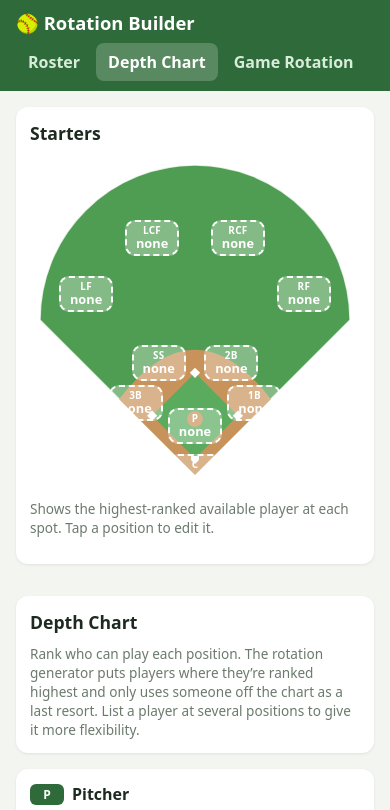
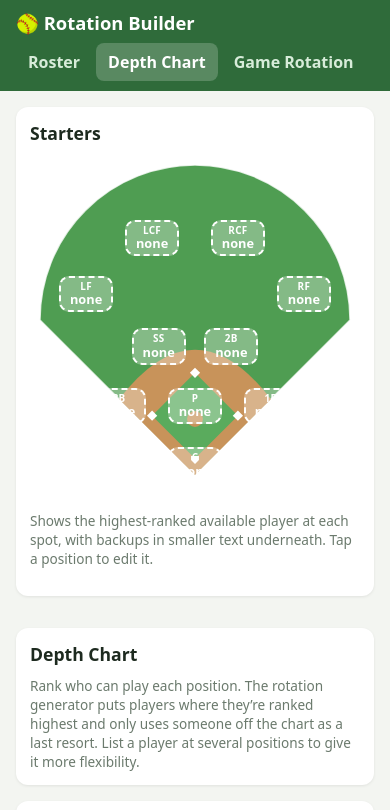
Before and after one commit to lmccay4/softball-rotation, a plain HTML site: page index.html in a window 390 px wide. Both pictures are taken after a click on the button "Depth Chart". Shown: the top 810 px of the page. Drawn offline with Linux system fonts and the light colour scheme.

Commit message:
Roster select-all, depth chart backups, print button in rotation card
- Roster: one "Available" select-all checkbox replaces the "Here" label on every row
- Depth chart: starter chips list backups in smaller text (up to two, then +N)
- Game tab: Print button moves into the Rotation card it prints

Co-Authored-By: Claude Opus 5.5 <noreply@anthropic.com>

```diff
--- a/index.html
+++ b/index.html
@@ -58,6 +58,7 @@
   .player-row .num { width: 56px; text-align: center; }
   .player-row .name { min-width: 0; width: 100%; }
   .pos-summary { font-size: .8rem; color: var(--muted); overflow: hidden; text-overflow: ellipsis; white-space: nowrap; }
+  .roster-head { padding: 6px 0; border-bottom: 1px solid var(--line); font-size: .88rem; }
   .toggle { font-size: .82rem; display: flex; align-items: center; gap: 4px; white-space: nowrap; cursor: pointer; }
   @media (max-width: 640px) {
     .player-row { grid-template-columns: auto 48px minmax(0, 1fr) auto;
@@ -75,6 +76,8 @@
   .chip small { font-size: .62rem; font-weight: 800; color: var(--green); letter-spacing: .03em; }
   .chip b { white-space: nowrap; overflow: hidden; text-overflow: ellipsis; max-width: 100%; }
   .chip i { font-style: normal; font-size: .62rem; color: var(--muted); white-space: nowrap; }
+  .depth-field { margin-bottom: 26px; }
+  .chip i.backup { overflow: hidden; text-overflow: ellipsis; max-width: 100%; line-height: 1.2; }
   .chip.empty { background: rgba(255,255,255,.3); border: 2px dashed #fff; color: #fff; box-shadow: none; }
   .chip.empty small { color: #fff; }
   .chip.off { background: var(--off); border-color: var(--off); }
@@ -676,7 +679,7 @@ function renderRoster() {
   const active = activePlayers();
   const rows = state.players.map(p => `
     <li class="player-row ${p.active ? '' : 'inactive'}">
-      <label class="toggle c-here" title="Available for this game"><input type="checkbox" data-act="active" data-id="${p.id}" ${p.active ? 'checked' : ''}> Here</label>
+      <label class="toggle c-here" title="Available for this game"><input type="checkbox" data-act="active" data-id="${p.id}" ${p.active ? 'checked' : ''} aria-label="${esc(p.name)} is available"></label>
       <input class="num" data-act="num" data-id="${p.id}" value="${esc(p.num)}" placeholder="#" maxlength="3" aria-label="Jersey number">
       <input class="name" data-act="name" data-id="${p.id}" value="${esc(p.name)}" aria-label="Name">
       <span class="pos-summary" title="From the depth chart">${positionsFor(p.id)}</span>
@@ -696,7 +699,9 @@ function renderRoster() {
         <input id="add-name" placeholder="Player name (or paste several, comma-separated)" style="flex:1; min-width:220px" autocomplete="off">
         <button class="btn primary" type="submit">Add</button>
       </form>
-      <p class="muted small">${state.players.length} on roster · <b>${active.length}</b> here tonight. Uncheck “Here” for anyone missing this game.</p>
+      <p class="muted small">${state.players.length} on roster · <b>${active.length}</b> available tonight. Uncheck anyone missing this game.</p>
+      ${state.players.length ? `<label class="toggle roster-head" title="Select or deselect everyone"><input type="checkbox" data-act="all-active"
+        ${active.length === state.players.length ? 'checked' : ''}> <b>Available</b></label>` : ''}
       <ul class="player-list">${rows || '<li class="muted" style="padding:10px 0">No players yet. Add some above, or load the sample team to try it out.</li>'}</ul>
     </div>
     <div class="card row">
@@ -705,14 +710,24 @@ function renderRoster() {
       <label class="btn">Import backup<input type="file" accept="application/json" data-act="import" hidden></label>
       <button class="btn danger" data-act="reset">Delete everything</button>
     </div>`;
+  const all = $('[data-act="all-active"]');
+  if (all) all.indeterminate = active.length > 0 && active.length < state.players.length;
 }
+
+// Starter chips with backups are taller, so the depth chart spreads the infield out to keep them from overlapping on phones.
+const DEPTH_SPOTS = { P: [50, 76], C: [50, 94], '1B': [73, 76], '3B': [27, 76], '2B': [61, 58], SS: [39, 58] };
 
 function renderDepth() {
   const starters = POSITIONS.map(pos => {
-    const id = state.depth[pos.id].find(id => player(id)?.active);
+    const [x, y] = DEPTH_SPOTS[pos.id] || [pos.x, pos.y];
+    const [id, ...backups] = state.depth[pos.id].filter(id => player(id)?.active);
     const p = id && player(id);
-    return `<button class="chip ${p ? '' : 'empty'}" style="left:${pos.x}%;top:${pos.y}%" data-act="jump" data-pos="${pos.id}">
-      <small>${pos.id}</small><b>${p ? esc(p.name) : 'none'}</b></button>`;
+    // Up to two backup lines; any beyond that show as "+N" (the full list is in the tooltip and the cards).
+    const shown = backups.slice(0, 2).map(b => esc(player(b).name)), more = backups.length - shown.length;
+    if (more) shown[1] += ` +${more}`;
+    return `<button class="chip ${p ? '' : 'empty'}" style="left:${x}%;top:${y}%" data-act="jump" data-pos="${pos.id}"
+      ${backups.length ? `title="Backups: ${backups.map(b => esc(player(b).name)).join(', ')}"` : ''}>
+      <small>${pos.id}</small><b>${p ? esc(p.name) : 'none'}</b>${shown.map(nm => `<i class="backup">${nm}</i>`).join('')}</button>`;
   }).join('');
 
   const cards = POSITIONS.map(pos => {
@@ -739,8 +754,8 @@ function renderDepth() {
     <div class="two-col">
       <div class="card">
         <h2>Starters</h2>
-        <div class="field-wrap">${fieldSVG()}${starters}</div>
-        <p class="muted small">Shows the highest-ranked available player at each spot. Tap a position to edit it.</p>
+        <div class="field-wrap depth-field">${fieldSVG()}${starters}</div>
+        <p class="muted small">Shows the highest-ranked available player at each spot, with backups in smaller text underneath. Tap a position to edit it.</p>
       </div>
       <div>
         <div class="card">
@@ -920,7 +935,6 @@ function renderGame() {
         <button class="btn primary" data-act="generate" ${active.length ? '' : 'disabled'}>🎲 ${has ? 'Re-roll rotation' : 'Generate rotation'}</button>
         <button class="btn" data-act="replan" ${i === 0 || !has ? 'disabled' : ''} title="Keep innings 1–${i} as they are and re-plan the rest (use mid-game when someone leaves or shows up)">↻ Re-plan from inning ${i + 1}</button>
         <button class="btn" data-act="clear-game" ${has ? '' : 'disabled'}>Clear</button>
-        <button class="btn" data-act="print" ${has ? '' : 'disabled'}>🖨 Print</button>
       </div>
       <label class="toggle" style="margin-top:12px; font-size:.9rem">
         <input type="checkbox" data-act="platoon-toggle" ${state.ofPlatoon ? 'checked' : ''}>
@@ -960,9 +974,12 @@ function renderGame() {
       <div class="card">
         <div class="row no-print" style="justify-content:space-between; margin-bottom:10px">
           <h2 style="margin:0">Rotation</h2>
-          <div class="seg">
-            <button data-act="view" data-view="player" class="${ui.gridView === 'player' ? 'active' : ''}">By player</button>
-            <button data-act="view" data-view="position" class="${ui.gridView === 'position' ? 'active' : ''}">By position</button>
+          <div class="row">
+            <div class="seg">
+              <button data-act="view" data-view="player" class="${ui.gridView === 'player' ? 'active' : ''}">By player</button>
+              <button data-act="view" data-view="position" class="${ui.gridView === 'position' ? 'active' : ''}">By position</button>
+            </div>
+            <button class="btn" data-act="print" ${has ? '' : 'disabled'} title="Print this table as shown">🖨 Print</button>
           </div>
         </div>
         <div class="no-print">${status}</div>
@@ -1104,6 +1121,13 @@ function init() {
       });
       return;
     }
+    if (act === 'all-active') {
+      // Marking players unavailable drops them from every inning, so check before wiping a planned game.
+      if (!el.checked && hasGame() && !confirm('Mark everyone unavailable? This also clears tonight’s rotation.')) return render();
+      state.players.forEach(q => { q.active = el.checked; });
+      save(); render();
+      return;
+    }
     if (!p) return;
     if (act === 'active') p.active = el.checked;
     if (act === 'always') p.always = el.checked;
```
